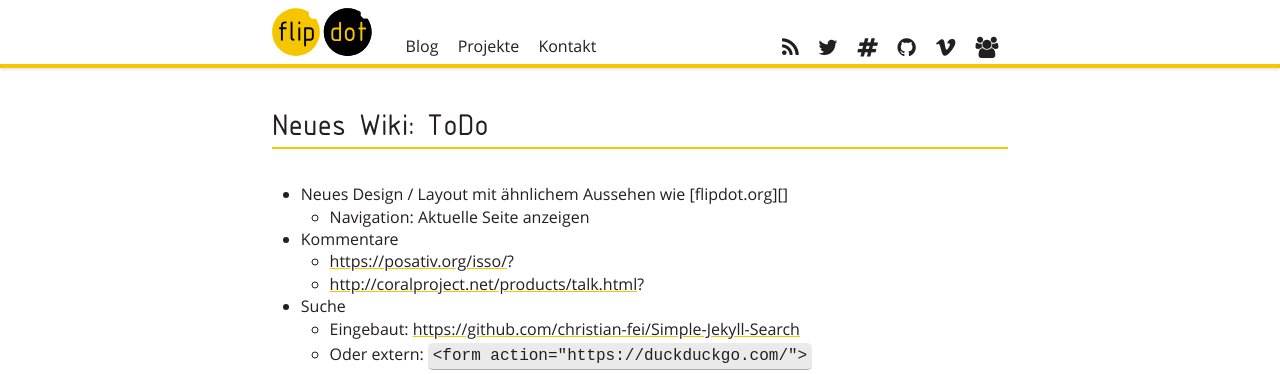
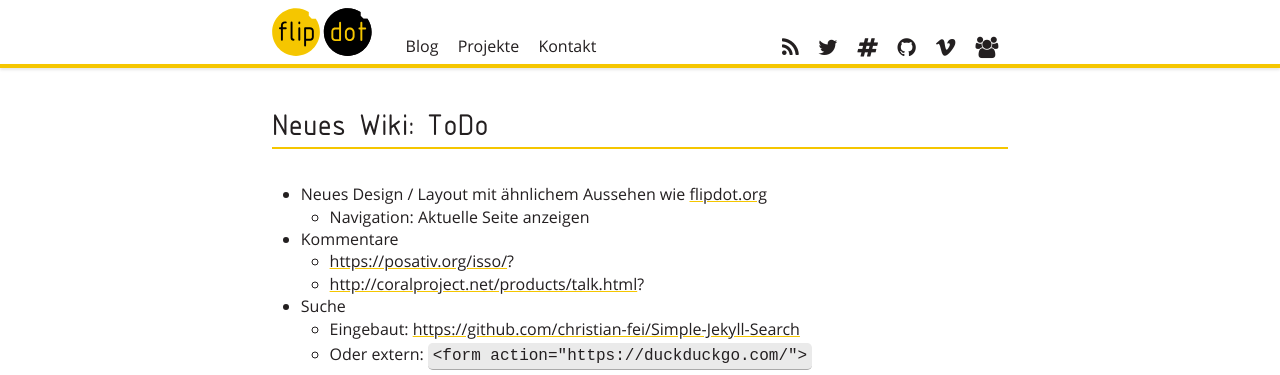
Before and after one commit to flipdot-faded/flipdot.github.io, a Jekyll site: the page built from neues-wiki-todo/index.md, in a window 1280 px wide. Shown: the top 375 px of the page. Built offline with Jekyll 4.4.1, drawn with Linux system fonts in a browser that asks for light colours; some of the changed lines change nothing that is shown.

Commit message:
Fix missing link target

```diff
--- a/neues-wiki-todo/index.md
+++ b/neues-wiki-todo/index.md
@@ -2,7 +2,7 @@
 title: 'Neues Wiki: ToDo'
 ---
 
-* Neues Design / Layout mit ähnlichem Aussehen wie [flipdot.org][]
+* Neues Design / Layout mit ähnlichem Aussehen wie [flipdot.org](https://flipdot.org/)
   * Navigation: Aktuelle Seite anzeigen
 * Kommentare
   * <https://posativ.org/isso/>?
```
